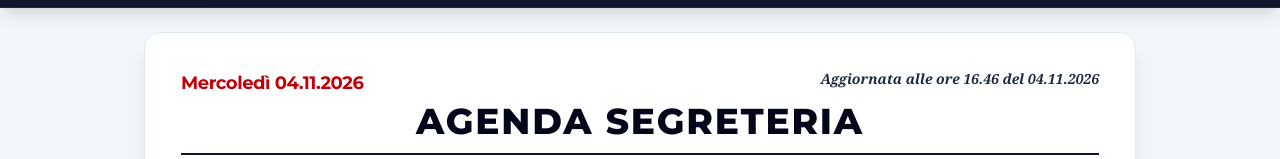
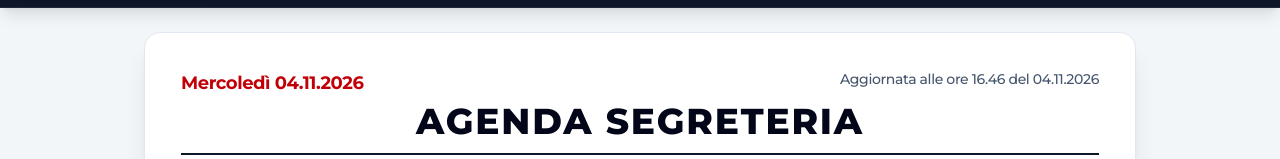
Before and after one commit to micheletorre/agenda-segreteria, a React (Vite) app: page / in a window 1280 px wide. Shown: the part 197-356 px from the top of the page. Built offline with nearby package versions, Linux system fonts and the light colour scheme; no server answers; the database is empty.

Commit message:
style: use Montserrat font for last update timestamp

```diff
--- a/src/App.tsx
+++ b/src/App.tsx
@@ -511,8 +511,8 @@ export default function App() {
               <div className="text-red-700 font-bold tracking-tight text-base sm:text-lg">
                 {formatHeaderDate(parseISODate(startDateStr))}
               </div>
-              {/* Destra: Aggiornamento con timestamp */}
-              <div className="text-slate-800 font-serif italic text-xs sm:text-sm">
+              {/* Destra: Aggiornamento con timestamp in font Montserrat */}
+              <div className="text-slate-600 font-medium text-xs sm:text-sm tracking-tight">
                 {formatTimestamp(lastUpdateDate)}
               </div>
             </div>
```
